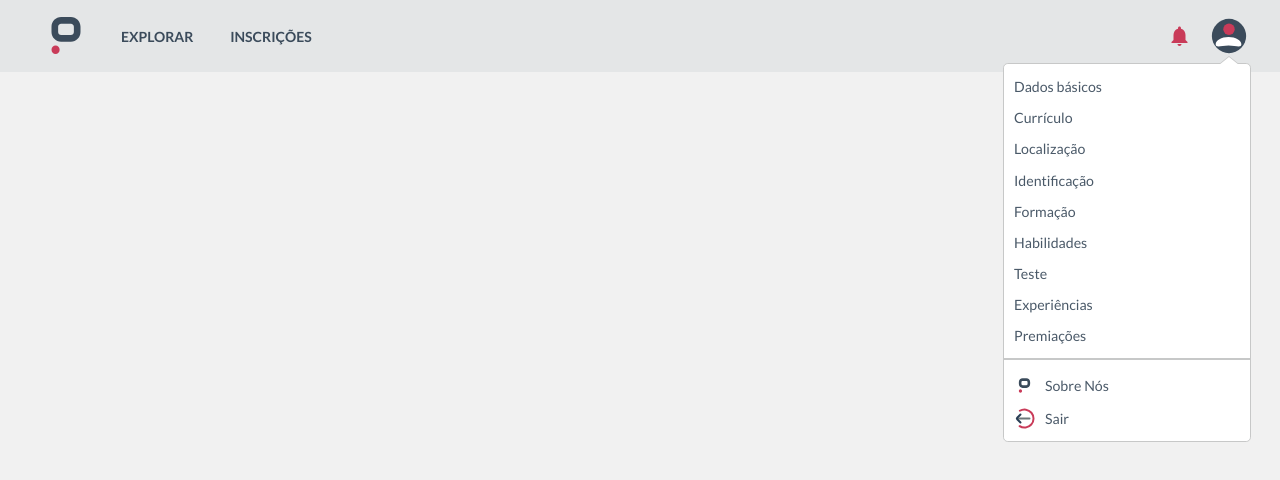
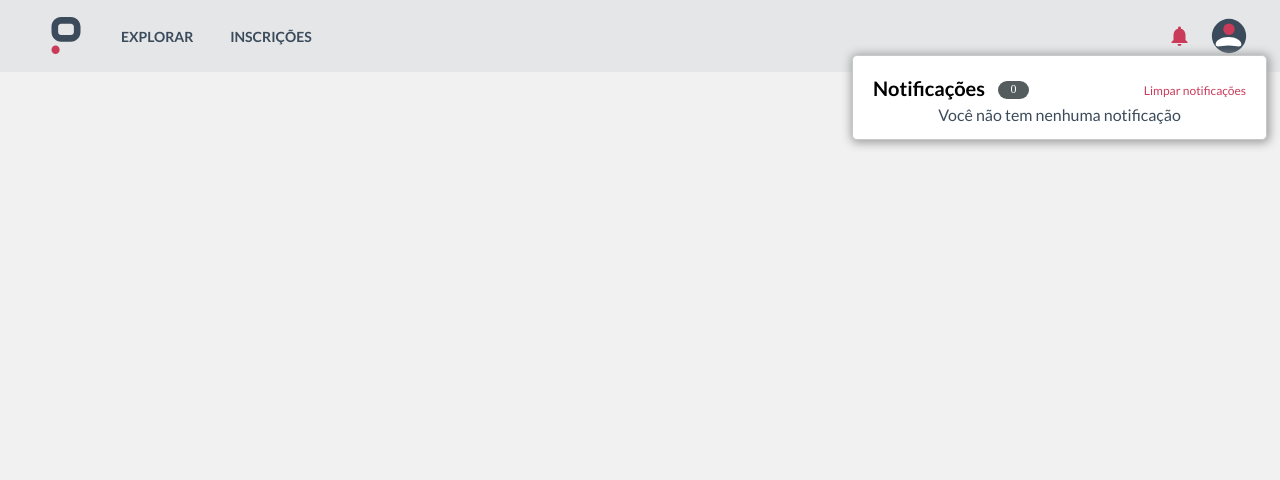
Before and after one commit to Default-nick/Preparo, a React (Create React App) app: page / in a window 1280 px wide. Shown: the top 480 px of the page. Built offline with nearby package versions, Linux system fonts and the light colour scheme.

Commit message:
adição de modal de notificações

```diff
--- a/src/components/navbar/header.css
+++ b/src/components/navbar/header.css
@@ -78,7 +78,7 @@ body{
 }
 #notify:active{
     background-color: rgba(0, 0, 0, 0.23);
-    transition: all 500ms cubic-bezier(0.4, 0, 0.2, 1) 0ms;
+    transition: all 200ms;
     cursor: pointer;
 }
 #profileNotify{
@@ -88,6 +88,67 @@ body{
     align-items: center;
     justify-content: flex-end;
     position: relative;
+}
+#modalNotify{
+    background-color: #FFFFFF;
+    border: #C7C8C8 1px solid;
+    position: absolute;
+    width: 100%;
+    max-width: 415px;
+    height: 85px;
+    max-height: 379px;
+    right: 13px;
+    top: 55px;
+    border-radius: .3rem;
+    display: flex;
+    flex-direction: column;
+    justify-content: space-evenly;
+    box-shadow: #9F9F9F 1px 1px 10px 2px;
+}
+#notifyTitle{
+    display: flex;
+    width: 30%;
+    position: absolute;
+    font-family: Lato;
+    font-weight: 700;
+    font-size: 20px;
+    margin-left: 20px;
+    top: 20px;
+}
+#notifyCounter{
+    color: #FFFFFF;
+    font-size: 12px;
+    position: relative;
+    display: flex;
+    align-items: center;
+    justify-content: center;
+    background-color: #555C5E;
+    border-radius: 10px;
+    width: 31px;
+    height: 18px;
+    top: 8px;
+    left: 145px;
+}
+#cleanNotify{
+    font-family: Lato;
+    font-weight: 400;
+    font-size: 12px;
+    position: relative;
+    color: #c93b59;
+    display: flex;
+    justify-content: flex-end;
+    bottom: 24px;
+    right: 20px;
+}
+#notifyText{
+    font-family: Lato;
+    color: #3B4B5B;
+    font-weight: 400;
+    width: 100%;
+    display: flex;
+    position: absolute;
+    justify-content: center;
+    bottom: 15px;
 }
 #profileMenu{
     position: relative;
@@ -113,6 +174,7 @@ body{
     display: flex;
     flex-direction: column;
     justify-content: space-evenly;
+    display: none;
 }
 #modalArrow{
     background-color: #C7C8C8;
--- a/src/components/navbar/header.jsx
+++ b/src/components/navbar/header.jsx
@@ -42,6 +42,10 @@ export default class Header extends React.Component {
                     </div>
                 </div>
                 <div id="modalNotify">
+                    <span id="notifyTitle">Notificações</span>
+                    <div id="notifyCounter">0</div>
+                    <span id="cleanNotify">Limpar notificações</span>
+                    <span id="notifyText">Você não tem nenhuma notificação</span>
                 </div>
                 <div id="modalProfile">
                     <span id="modalArrow"><span id="modalArrowInside"></span></span>
```
